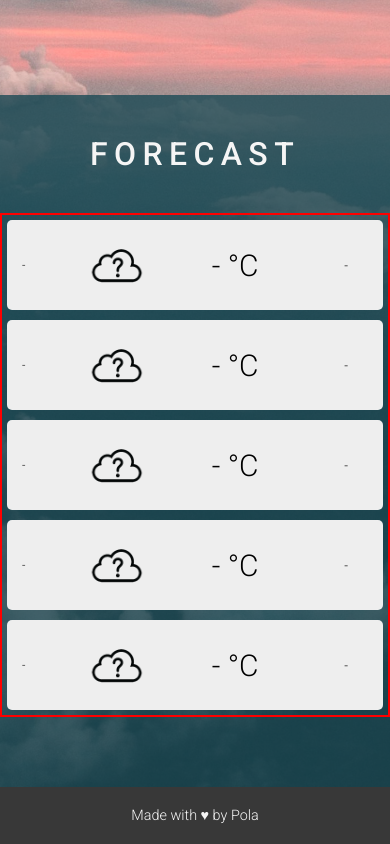
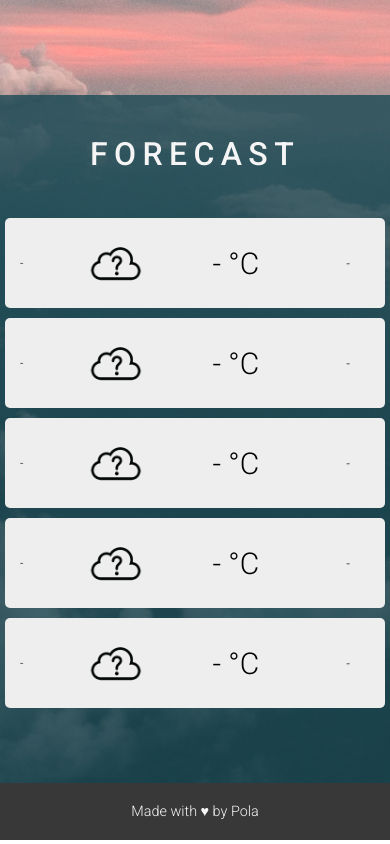
Before and after one commit to poluna/WeatherApp, a website built with webpack: page index.html in a window 390 px wide. Shown: the part 849-1693 px from the top of the page. Built offline with nearby package versions, Linux system fonts and the light colour scheme; no server answers.

Commit message:
Prepare for gh-pages

```diff
--- a/package.json
+++ b/package.json
@@ -3,9 +3,11 @@
   "author": "",
   "main": "js/main.js",
   "license": "MIT",
+  "homepage": "https://poluna.github.io/weatherapp",
   "scripts": {
     "dev": "webpack --mode development --watch",
-    "build": "webpack --mode production --watch"
+    "build": "webpack --mode production --watch",
+    "deploy": "gh-pages -d dist"
   },
   "resolutions": {
     "terser": "3.14.1"
@@ -35,6 +37,7 @@
     "whatwg-fetch": "2.0.4"
   },
   "dependencies": {
+    "gh-pages": "^3.1.0",
     "requirejs": "^2.3.6"
   }
 }
--- a/src/sass/forecast.scss
+++ b/src/sass/forecast.scss
@@ -20,7 +20,6 @@
 
 @media (max-width: 620px) {
   .days {
-    border: 2px solid red;
     flex-direction: column;
     justify-content: stretch;
   }
```
Also changed, not shown: 2 other files.
